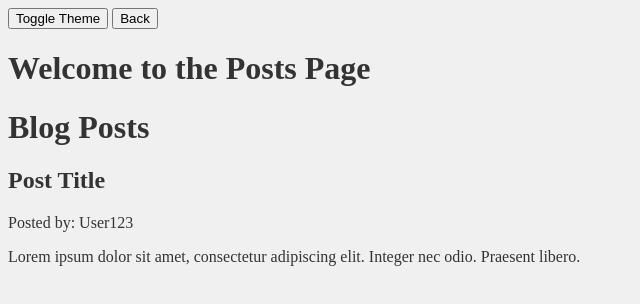
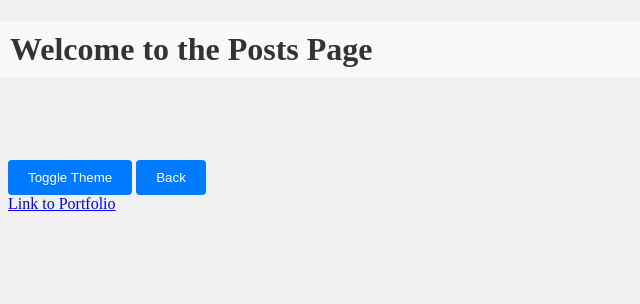
Before and after one commit to stefanfilm/Module4Challenge, a plain HTML site: page posts.html in a window 1280 px wide. Shown: the whole page, without its empty margins (0-640 px from the left). Drawn offline with Linux system fonts and the light colour scheme.

Commit message:
reformat posts page

```diff
--- a/assets/css/postsstyle.css
+++ b/assets/css/postsstyle.css
@@ -1,3 +1,17 @@
+button {
+    background-color: #007bff;
+    color: #fff;
+    border: none;
+    padding: 10px 20px;
+    margin-top: 10px;
+    border-radius: 4px;
+    cursor: pointer;
+}
+
+button:hover {
+    background-color: #0056b3;
+}
+
 body {
     background-color: #f0f0f0; /* Light mode background color */
     color: #333; /* Light mode text color */
@@ -7,3 +21,19 @@ body {
     background-color: #333; /* Dark mode background color */
     color: #f0f0f0; /* Dark mode text color */
 }
+
+h1 {
+    position: fixed;
+    top: 0;
+    left: 0;
+    width: 100%;
+    background-color: #f8f9fa; /* Add any background color you want */
+    padding: 10px;
+    z-index: 1000; /* Ensure it is above other elements */
+    color: #333
+}
+
+/* Add margin to the content to prevent it from being covered by the fixed header */
+body {
+    margin-top: 150px; /* Adjust this value based on the height of your fixed header */
+}
--- a/assets/css/style.css
+++ b/assets/css/style.css
@@ -48,3 +48,25 @@ button {
 button:hover {
     background-color: #0056b3;
 }
+
+
+
+/* Default styles */
+body {
+    color: #333; /* Default text color */
+}
+
+/* Dark mode styles */
+.dark-mode {
+    background-color: #333;
+    color: #333; /* Text color in dark mode */
+}
+
+#toggleMode {
+    position: fixed;
+    top: 0;
+    right: 0;
+    padding: 10px;
+    background-color: #000000; /* Add any background color you want */
+    z-index: 1000; /* Ensure it is above other elements */
+}
--- a/posts.html
+++ b/posts.html
@@ -21,20 +21,9 @@
 
 </body>
 
-<body>
-    <div class="container">
-        <h1>Blog Posts</h1>
-
-        <div class="post">
-            <h2>Post Title</h2>
-            <p>Posted by: User123</p>
-            <p>Lorem ipsum dolor sit amet, consectetur adipiscing elit. Integer nec odio. Praesent libero.</p>
-        </div>
-
-        <!-- Add more .post elements for additional blog posts -->
-
-    </div>
-</body>
+<footer>
+    <a href="https://stefanfilm.github.io/Portfolio/">Link to Portfolio</a>
+</footer>
 
 <script src="assets/js/postsscript.js"></script>
 
```
Also changed, not shown: assets/js/script.js (+13 -0 lines), index.html (+3 -1 lines), 2 other files.
